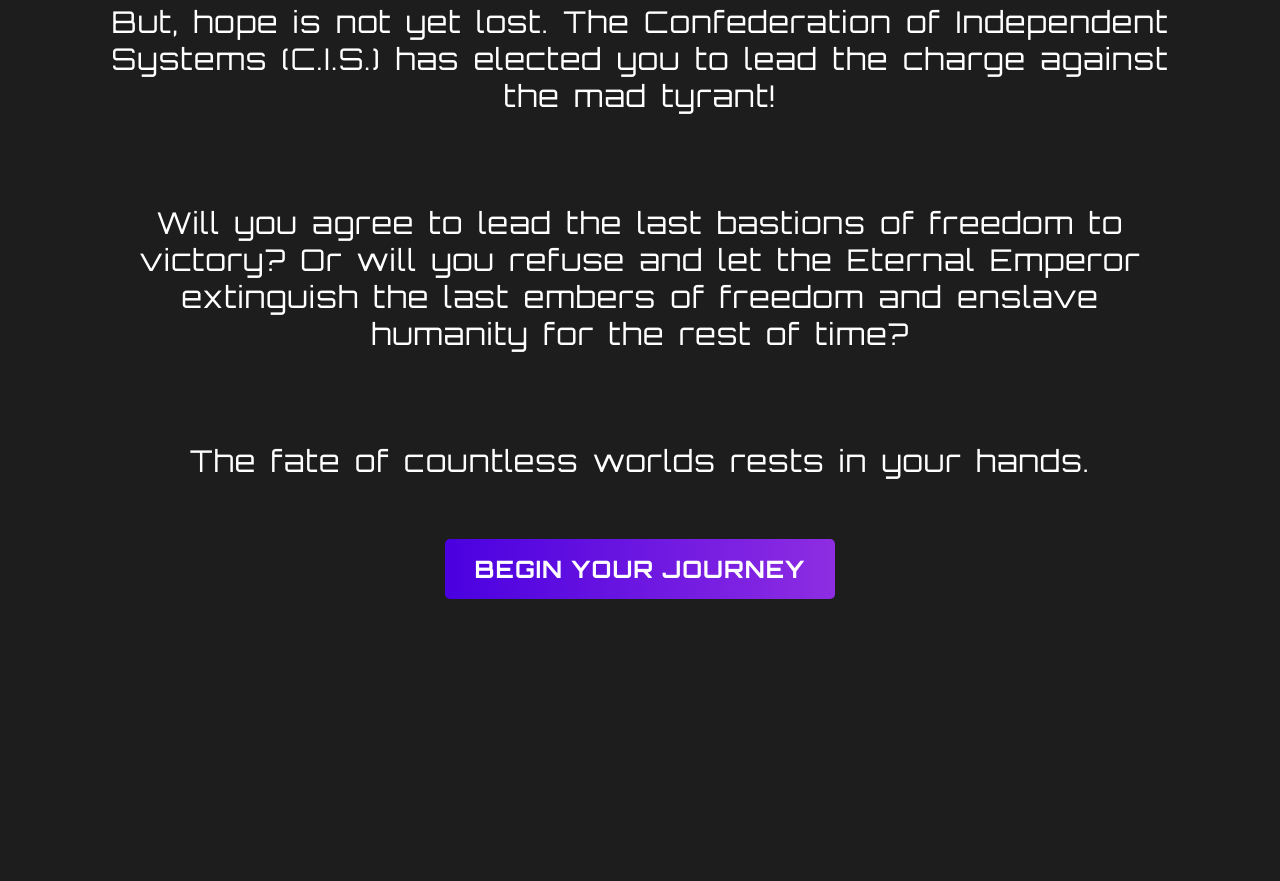
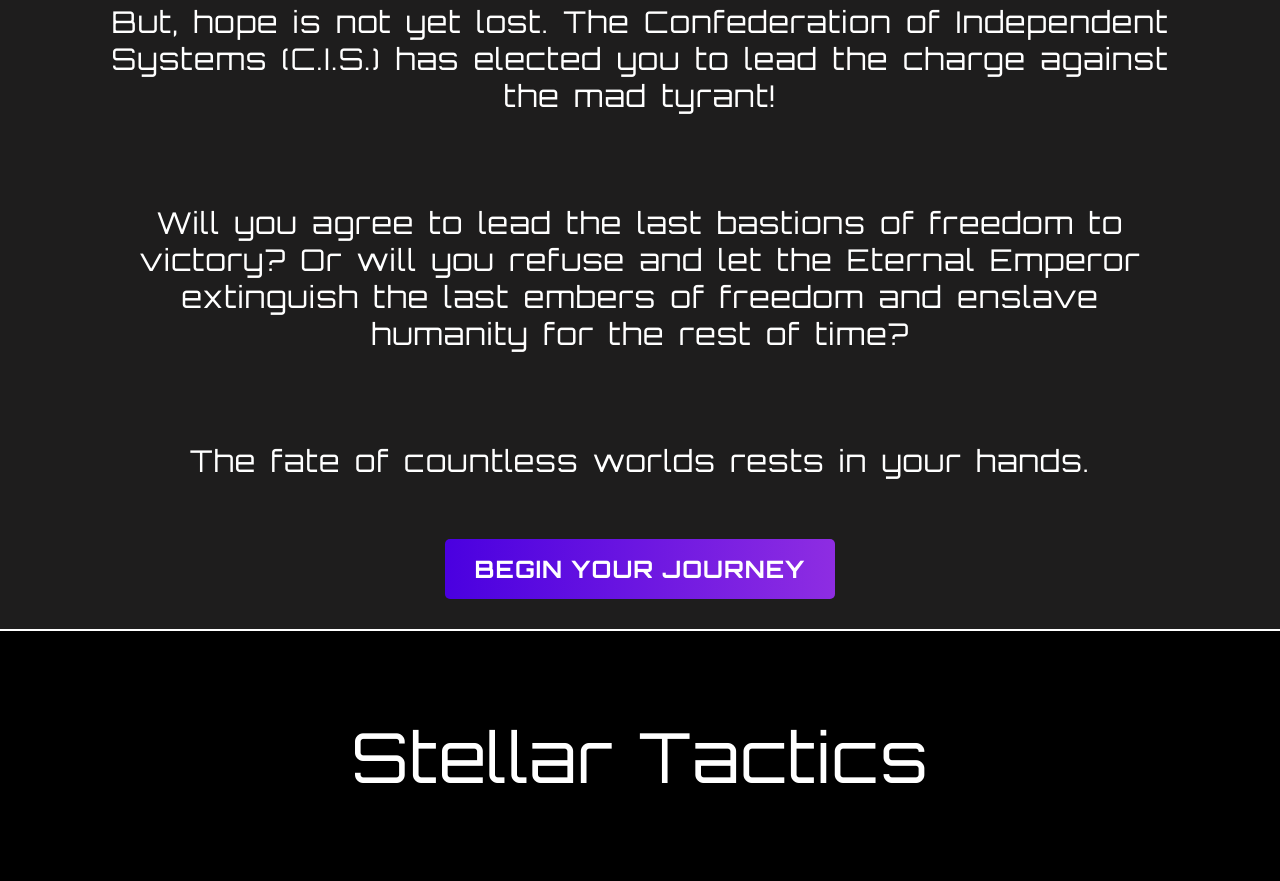
Before and after one commit to Nikolas-Konstantinou/Stellar-Tactics, a plain HTML site: page index.html in a window 1280 px wide. Shown: the part 584-1465 px from the top of the page. Before the commit the page ends 1213 px from the top, so only its background shows below. Drawn offline with Linux system fonts and the light colour scheme.

Commit message:
-Split CSS and created game.html.

```diff
--- a/content.css
+++ b/content.css
@@ -4,6 +4,12 @@ body
     background: #1e1d1d;
     letter-spacing: 1px;
     word-spacing: 5px;
+
+}
+main
+
+{
+    min-height: 80vh;
 }
 
 .mainBody {
--- a/header.css
+++ b/header.css
@@ -18,3 +18,24 @@ header p {
     letter-spacing: 1px;
     word-spacing: 5px;
 }
+
+footer
+{
+    display: flex;
+    background: black;
+    height: 250px;
+    justify-content: center;
+    text-align: center;
+    align-items: center;
+    border-top: white 2px solid;
+}
+
+footer p {
+    color: white;
+    font-family: "Orbitron", sans-serif;
+    font-size: 69px;
+    margin: 0;
+    padding: 0 20px;
+    letter-spacing: 1px;
+    word-spacing: 5px;
+}
--- a/index.html
+++ b/index.html
@@ -18,6 +18,7 @@
     <p>Stellar Tactics</p>
 </header>
 
+<main>
     <div class="mainBody">
 
         <p>
@@ -43,6 +44,11 @@
         </button>
 
     </div>
+</main>
+
+<footer>
+    <p>Stellar Tactics</p>
+</footer>
 
 </body>
 </html>
```
Also changed, not shown: game.html (+8 -0 lines). Lines whose indentation alone changed are shown as unchanged.
